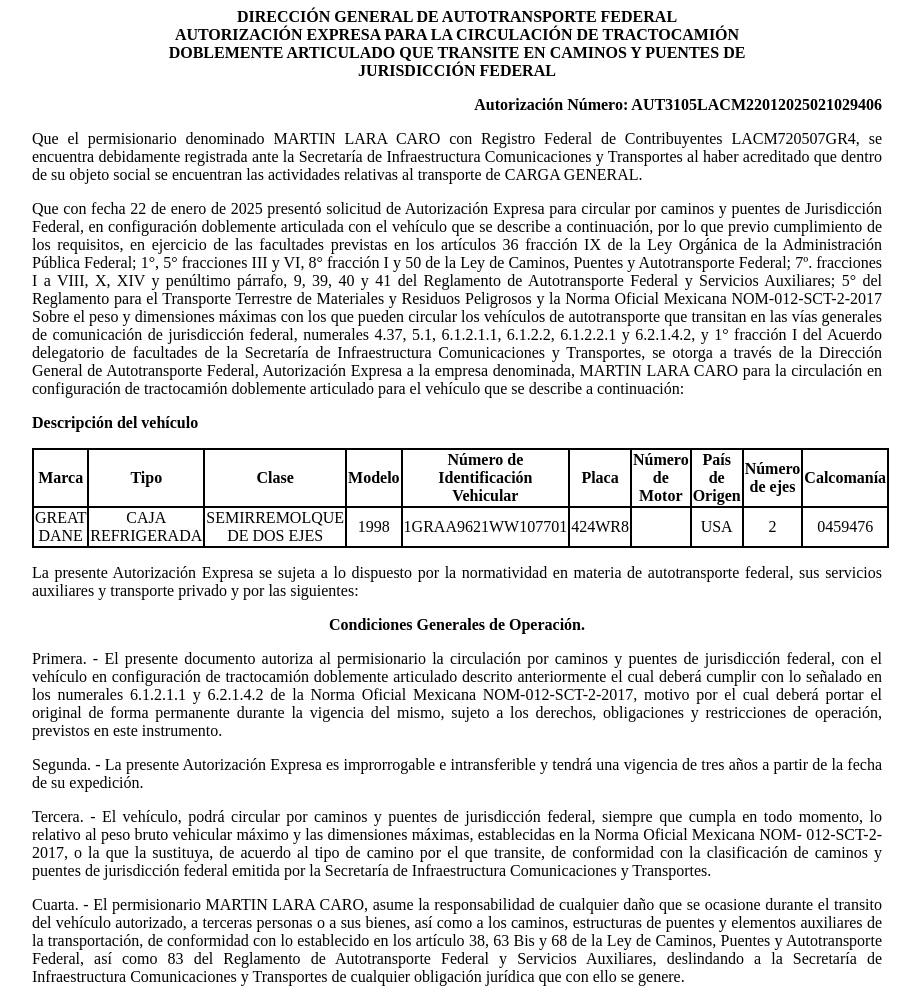
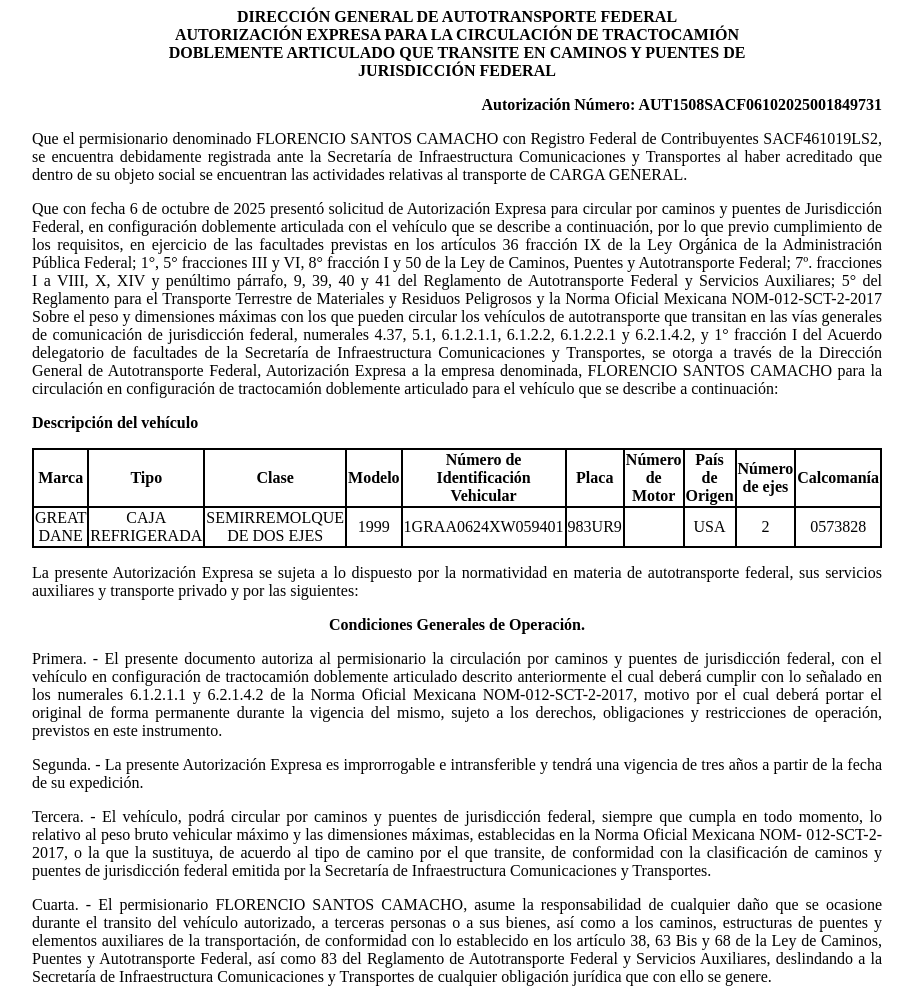
Before and after one commit to app-sct1/ConsultaAutDobleRemolque-folio-0201245, a plain HTML site: page index.html in a window 1280 px wide. Shown: the top 989 px of the page, without its empty margins (183-1103 px from the left). Drawn offline with Linux system fonts and the light colour scheme.

Commit message:
index.html

```diff
--- a/index.html
+++ b/index.html
@@ -75,19 +75,19 @@
 						<p class="sinMargen">DOBLEMENTE ARTICULADO QUE TRANSITE EN CAMINOS Y PUENTES DE</p>
 						<p class="sinMargen">JURISDICCIÓN FEDERAL</p>
 					</div>
-<p class="derechaNegro">Autorización Número: AUT3105LACM22012025021029406</p>
+<p class="derechaNegro">Autorización Número: AUT1508SACF06102025001849731</p>
 
 					<p class="justificado">Que el permisionario denominado
-						MARTIN LARA CARO con Registro Federal de
-						Contribuyentes LACM720507GR4, se encuentra
+						FLORENCIO SANTOS CAMACHO con Registro Federal de
+						Contribuyentes SACF461019LS2, se encuentra
 						debidamente registrada ante la Secretaría de Infraestructura
 						Comunicaciones y Transportes al haber acreditado que dentro de su
 						objeto social se encuentran las actividades relativas al
 						transporte de CARGA GENERAL.</p>
 
 
-					<p class="justificado">Que con fecha 22 de
-						enero de 2025 presentó
+					<p class="justificado">Que con fecha 6 de
+						octubre de 2025 presentó
 						solicitud de Autorización Expresa para circular por caminos y
 						puentes de Jurisdicción Federal, en configuración doblemente
 						articulada con el vehículo que se describe a continuación, por lo
@@ -107,7 +107,7 @@
 						facultades de la Secretaría de Infraestructura Comunicaciones y
 						Transportes, se otorga a través de la
 						Dirección General de Autotransporte Federal, Autorización Expresa a la
-						empresa denominada, MARTIN LARA CARO para la
+						empresa denominada, FLORENCIO SANTOS CAMACHO para la
 						circulación en configuración de tractocamión doblemente articulado
 						para el vehículo que se describe a continuación:</p>
 
@@ -131,13 +131,13 @@
 							<td class="borde">GREAT DANE</td>
 							<td class="borde">CAJA REFRIGERADA</td>
 							<td class="borde">SEMIRREMOLQUE DE DOS EJES</td>
-							<td class="borde">1998</td>
-							<td class="borde">1GRAA9621WW107701</td>
-							<td class="borde">424WR8</td>
+							<td class="borde">1999</td>
+							<td class="borde">1GRAA0624XW059401</td>
+							<td class="borde">983UR9</td>
 							<td class="borde"></td>
 							<td class="borde">USA</td>
 							<td class="borde">2</td>
-							<td class="borde">0459476</td>
+							<td class="borde">0573828</td>
 						</tr>
 
 					</tbody></table>
@@ -175,7 +175,7 @@
 						Secretaría de Infraestructura Comunicaciones y Transportes.</p>
 
 					<p class="justificado">Cuarta. - El permisionario
-						MARTIN LARA CARO, asume la responsabilidad de
+						FLORENCIO SANTOS CAMACHO, asume la responsabilidad de
 						cualquier daño que se ocasione durante el transito del vehículo
 						autorizado, a terceras personas o a sus bienes, así como a los
 						caminos, estructuras de puentes y elementos auxiliares de la
```
